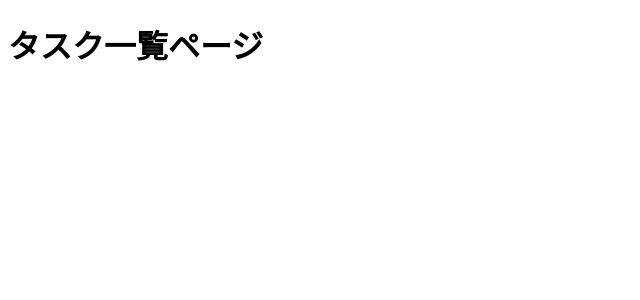
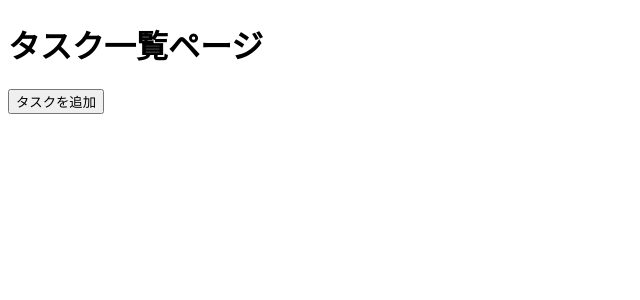
Before and after one commit to mittiiiiiiiii/todo-app, a Next.js app: page /tasks in a window 1280 px wide. Shown: the top 300 px of the page, without its empty margins (0-640 px from the left). Built offline with nearby package versions, Linux system fonts and the light colour scheme.

Commit message:
feat: タスク追加ボタンを作成

```diff
--- a/src/app/tasks/page.tsx
+++ b/src/app/tasks/page.tsx
@@ -4,6 +4,10 @@ export default function TasksPage() {
     return(
         <>
             <h1>タスク一覧ページ</h1>
+            <ul>
+
+            </ul>
+            <button type="button">タスクを追加</button>
         </>
     );
 }
```
